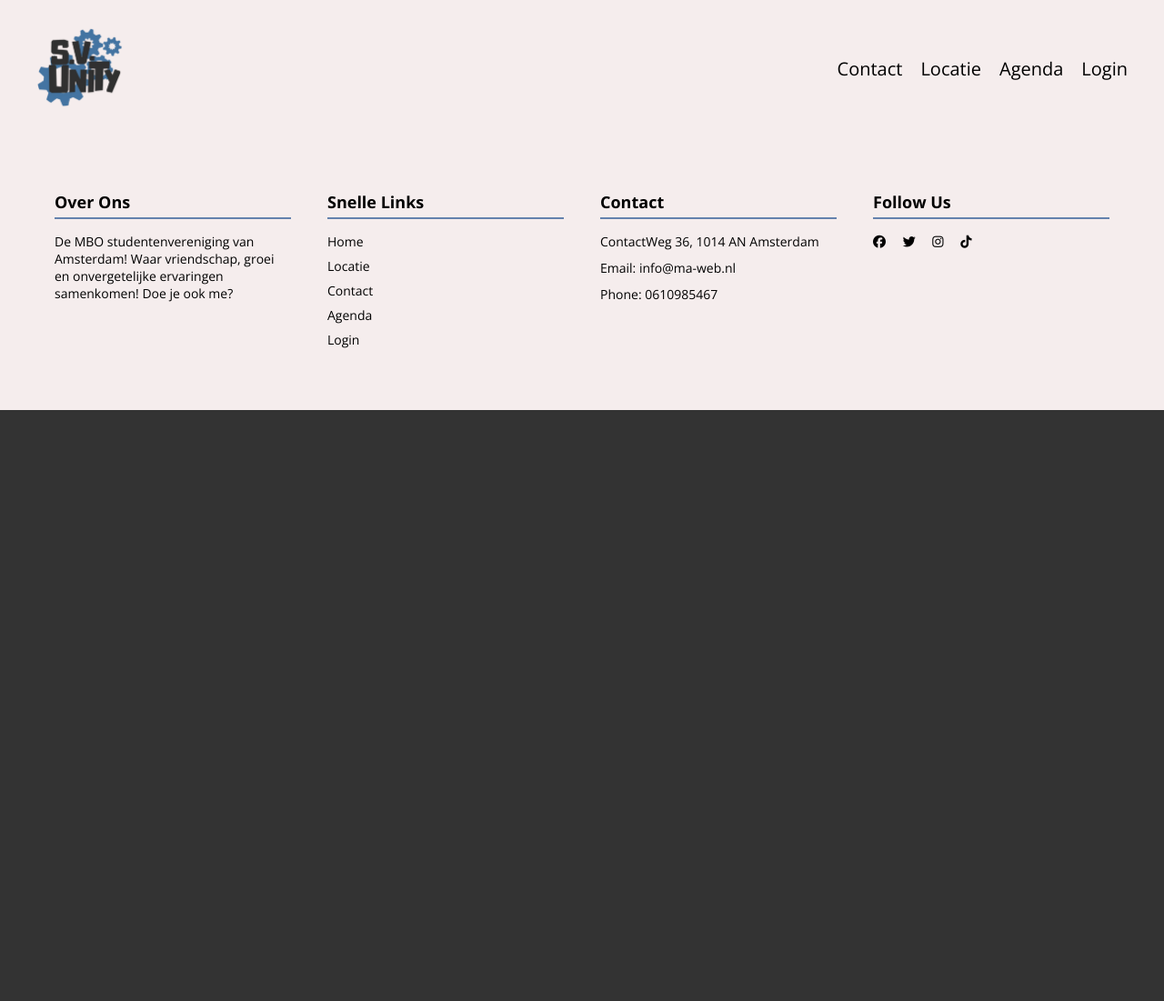
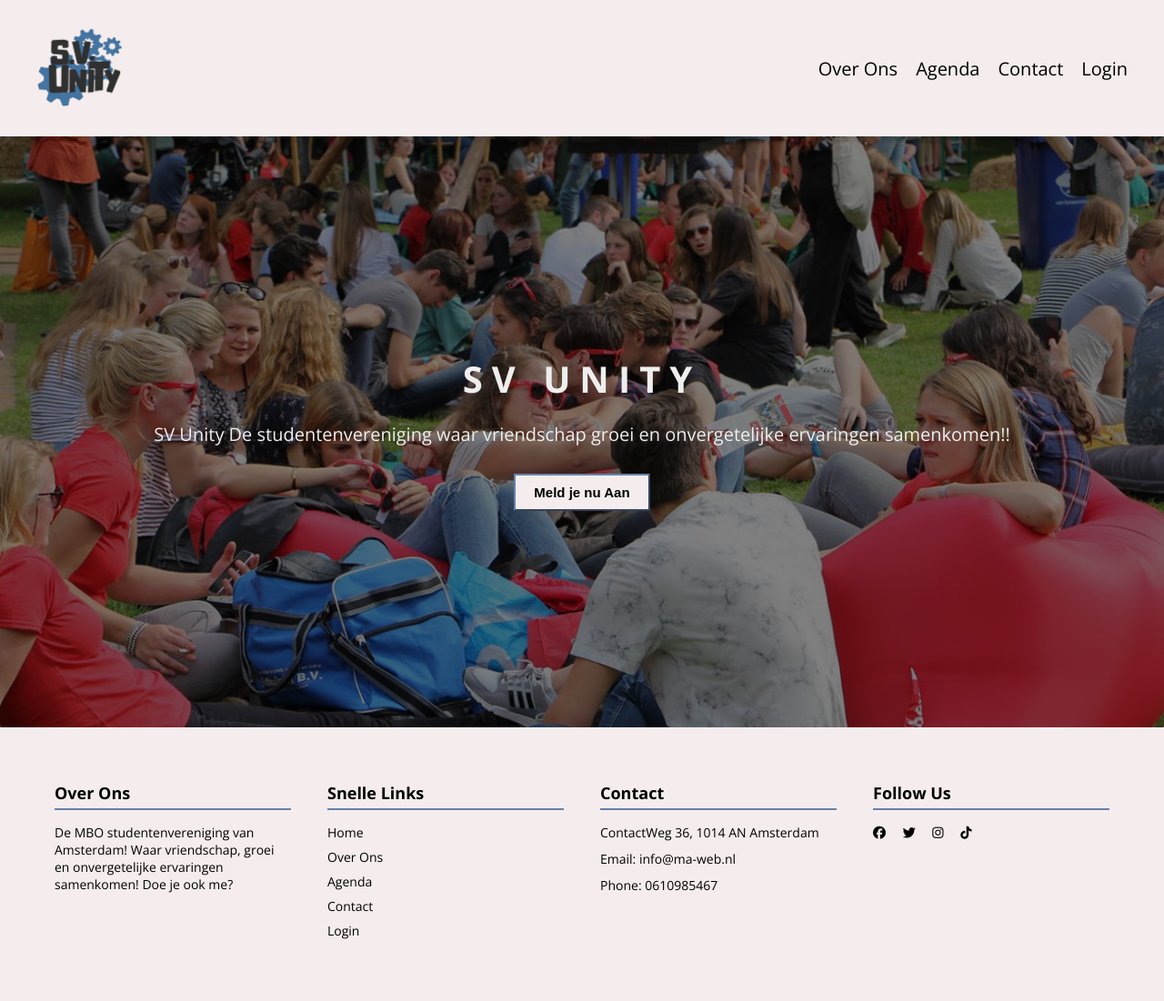
Before and after one commit to julnark/bo, a plain HTML site: page index.html in a window 1280 px wide. Shown: the whole page at 91% size. Before the commit the page ends 800 px from the top, so only its background shows below. Drawn offline with nearby package versions, Linux system fonts and the light colour scheme.

Commit message:
AandachtTrekkerEnMeldAanKnop

```diff
--- a/css/style.css
+++ b/css/style.css
@@ -28,6 +28,9 @@ body {
     padding: 2rem 4rem;
     background: #F5EDED;
     box-shadow: 0 0.5rem 0.4rem rgba(0, 0, 0, 0.1);
+    position: fixed;
+    top: 0;
+    left: 0;
 
 }
 
@@ -55,6 +58,50 @@ body {
 .ListItem a:hover {
     color: #6482AD;
 }
+
+/*Aandacht trekker*/
+.Aandachttrekker {
+    height: 100vh;
+    background: linear-gradient(rgba(0, 0, 0, 0.5), rgba(0, 0, 0, 0.5)), url(/img/Studenten.webp);
+    background-size: cover;
+    background-repeat: no-repeat;
+    display: flex;
+    justify-content: center;
+    align-items: center;
+    text-align: center;
+    padding-top: 15rem;
+    flex-direction: column;
+}
+
+.Aandachttrekker__H1 {
+    color: #eee;
+    font-size: 200%;
+    text-transform: uppercase;
+    letter-spacing: 1rem;
+    margin-bottom: 2rem;
+}
+
+.Aandachttrekker__p {
+    color: #eee;
+    font-size: 2rem;
+    margin-bottom: 3rem;
+}
+
+button {
+    background-color: #F5EDED;
+    color: black;
+    padding: 1rem 2rem;
+    font-size: 1.5rem;
+    font-weight: bold;
+    cursor: pointer;
+    transition: background-color 0.3s ease;
+    border-color: #6482AD ;
+}
+
+button:hover {
+    background-color: #B39393; /* Donkerdere tint bij hover */
+}
+
 
 /* General Footer Styling */
 .PageFooter {
--- a/index.html
+++ b/index.html
@@ -17,14 +17,25 @@
     <header class="PageHeader">
         <a href="index.html"><img class="LogoSV" src="img/Logo.png" alt="SV Unity Logo"></a>
         <ul class="List">
-            <li class="ListItem"> <a href="contact.html">Contact</a></li>
-            <li class="ListItem"><a href="locatie.html">Locatie</a></li>
+            <li class="ListItem"><a href="#Overons">Over Ons</a></li>
             <li class="ListItem"><a href="agenda.html">Agenda</a></li>
+            <li class="ListItem"> <a href="#Contact">Contact</a></li>
             <li class="ListItem"><a href="login.html">Login</a></li>
         </ul>
     </header>
 
-    <footer class="PageFooter">
+    <section class="Aandachttrekker">
+        <div class="AandachtTrekkerTekst">
+            <h1 class="Aandachttrekker__H1">SV Unity</h1>
+            <p class="Aandachttrekker__p">SV Unity De studentenvereniging waar vriendschap groei en onvergetelijke
+                ervaringen samenkomen!!</p>
+        </div>
+        <a href="login.html">
+            <button>Meld je nu Aan</button>
+        </a>
+    </section>
+
+    <footer class="PageFooter" id="Contact">
         <div class="footer-section about">
             <h3>Over Ons</h3>
             <p> De MBO studentenvereniging van Amsterdam!
@@ -32,25 +43,22 @@
                 Doe je ook me?
             </p>
         </div>
-
         <div class="footer-section quick-links">
             <h3>Snelle Links</h3>
             <ul>
                 <li><a href="index.html">Home</a></li>
-                <li><a href="locatie.html">Locatie</a></li>
-                <li><a href="contact.html">Contact</a></li>
-                <li><a href="agenda.html">Agenda</a></li>
-                <li><a href="login.html">Login</a></li>
+                <li class="ListItem"><a href="#Overons">Over Ons</a></li>
+                <li class="ListItem"><a href="agenda.html">Agenda</a></li>
+                <li class="ListItem"> <a href="#Contact">Contact</a></li>
+                <li class="ListItem"><a href="login.html">Login</a></li>
             </ul>
         </div>
-
         <div class="footer-section contact">
             <h3>Contact</h3>
             <p>ContactWeg 36, 1014 AN Amsterdam</p>
             <p>Email: <a href="mailto:info@example.com">info@ma-web.nl</a></p>
             <p>Phone: <a href="tel:+1234567890">0610985467</a></p>
         </div>
-
         <div class="footer-section social">
             <h3>Follow Us</h3>
             <a href="#"><i class="fa-brands fa-facebook"></i></a>
```
Also changed, not shown: agenda.html (+8 -11 lines), contact.html (deleted, +0 -65 lines), locatie.html (deleted, +0 -65 lines), login.html (+8 -11 lines), img/Studenten.webp (added).
